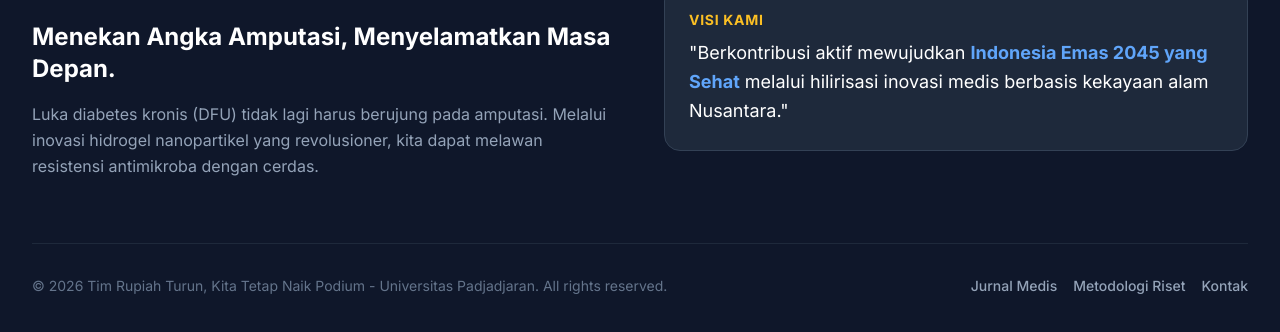
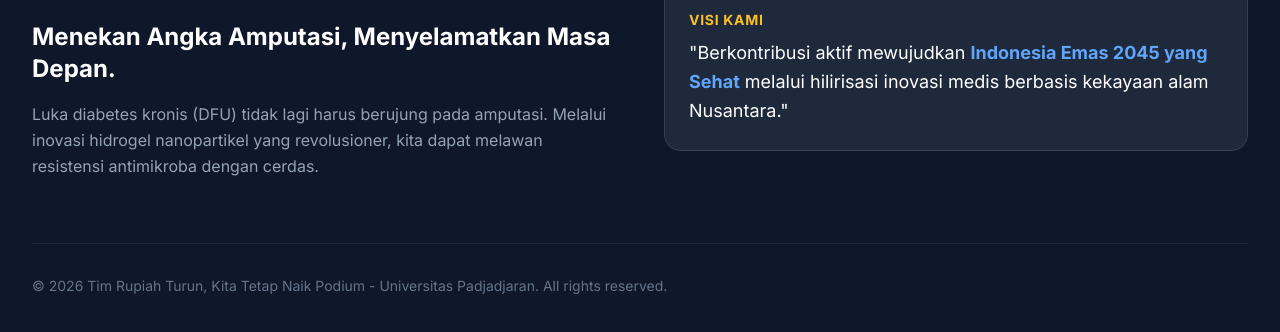
Before and after one commit to YoItsPran/MinosanLomba, a plain HTML site: page index.html in a window 1280 px wide. Shown: the part 4712-5044 px from the top of the page. Drawn offline with nearby package versions, Linux system fonts and the light colour scheme.

Commit message:
revisi 1

```diff
--- a/index.html
+++ b/index.html
@@ -518,9 +518,7 @@
                     © <span id="current-year"></span> Tim Rupiah Turun, Kita Tetap Naik Podium - Universitas Padjadjaran. All rights reserved.
                 </p>
                 <div class="flex gap-4 text-sm font-medium text-slate-400">
-                    <a href="#" class="hover:text-blue-400 transition-colors">Jurnal Medis</a>
-                    <a href="#" class="hover:text-blue-400 transition-colors">Metodologi Riset</a>
-                    <a href="#" class="hover:text-blue-400 transition-colors">Kontak</a>
+
                 </div>
             </div>
         </div>
```
